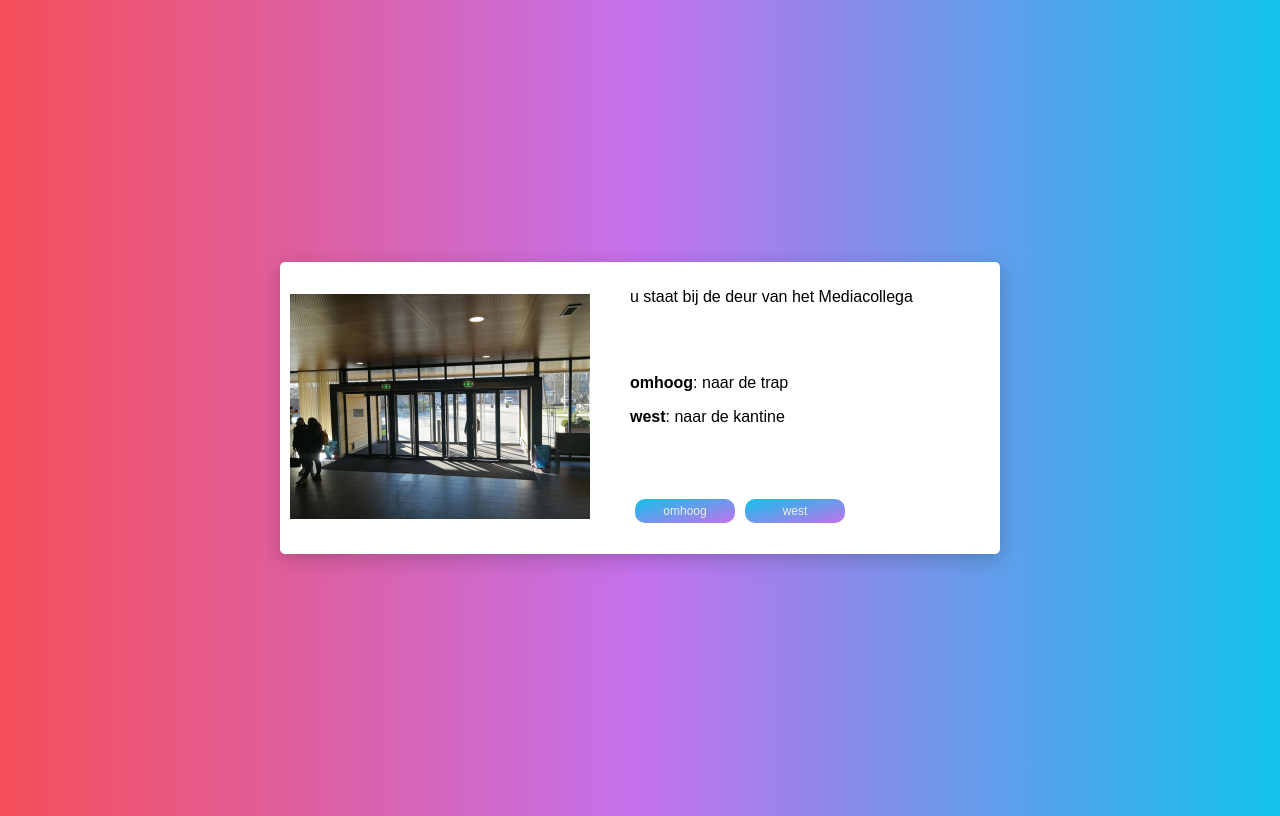
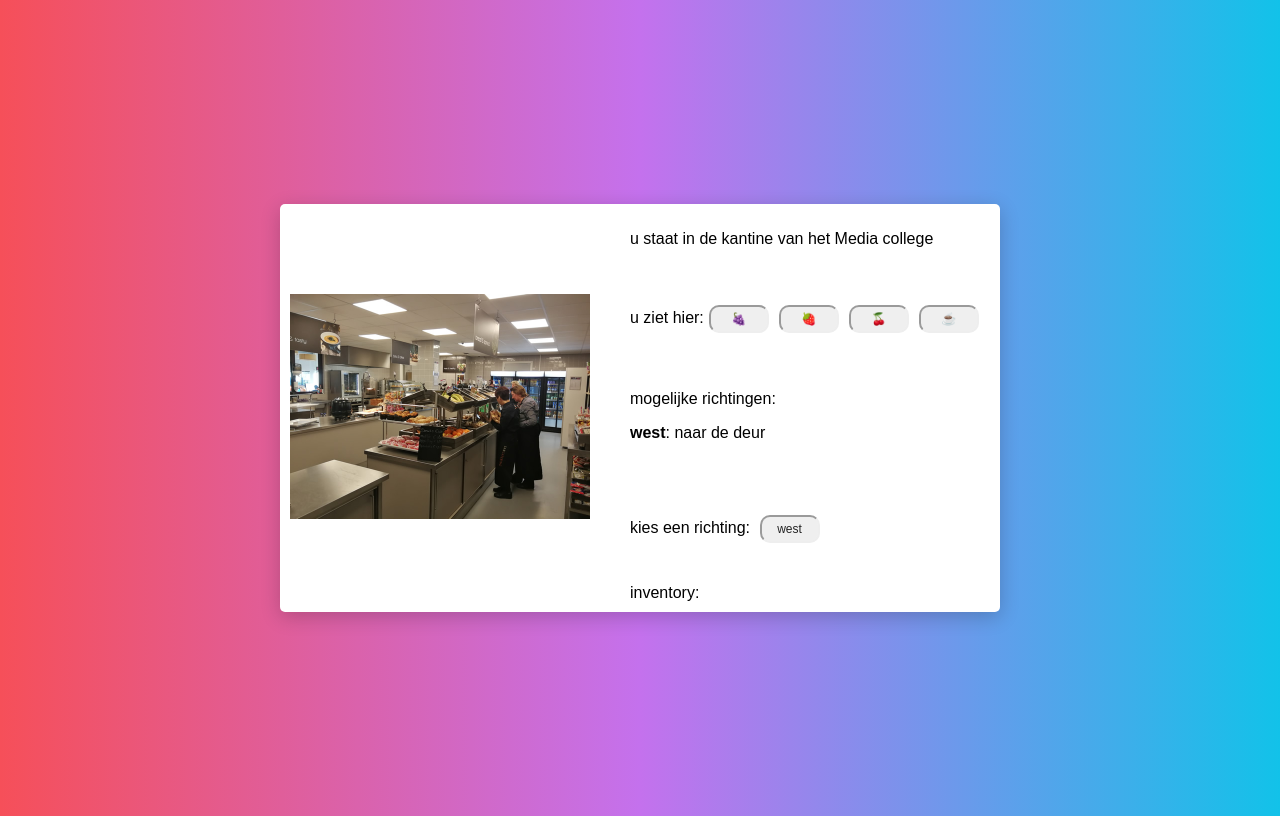
Before and after one commit to djsjollema/textAdventureMa, a plain HTML site: page index.html in a window 1280 px wide. Drawn offline with Linux system fonts and the light colour scheme.

Commit message:
added inventory array

```diff
--- a/index.html
+++ b/index.html
@@ -12,10 +12,15 @@
         <section id="imageBox">
             <img width="300px" id="myImg" src="img/0.jpg" alt="image">
         </section>
+
+        </section>
         <section id="messageBox">
             <p id="descriptionBox"></p>
+            <p id="objectsBox"></p>
             <p id="optionsBox"></p>
             <p id="navBox"></p>
+            <section id="inventoryBox">
+                inventory:
         </section>
     </main>
     <script src="script.js"></script>
--- a/script.js
+++ b/script.js
@@ -4,9 +4,11 @@ const myInput = document.getElementById("myInput");
 const inputButton = document.getElementById("inputButton");
 const descriptionBox = document.getElementById("descriptionBox");
 const optionsBox = document.getElementById("optionsBox");
+const objectsBox = document.getElementById("objectsBox");
 const navBox = document.getElementById("navBox");
+const inventoryBox = document.getElementById("inventoryBox");
 
-let currentPosition = 2;
+let currentPosition = 0;
 
 const places = [
     {
@@ -15,6 +17,12 @@ const places = [
         "image":"img/0.jpg",
         "options":[
             {"direction":"west","destination":2}
+        ],
+        "objects":[
+            { "emoticon":"🍇","object":"grape"},
+            { "emoticon":"🍓","object":"strawberry"},
+            { "emoticon":"🍒","object":"Cherries"},
+            { "emoticon":"☕","object":"coffee"}
         ]
     },
     {
@@ -40,7 +48,7 @@ const places = [
         "description":"u bent in de docentenkamer",
         "image":"img/3.jpg",
         "options":[
-            {"direction":"zuid","destination":4}
+            {"direction":"west","destination":4}
         ]
     },
     {
@@ -90,6 +98,8 @@ const places = [
     }
 ];
 
+let inventory = new Array();
+
 function showLocation(){
     // maak de html-blokken leeg
     navBox.innerHTML = "";
@@ -101,6 +111,9 @@ function showLocation(){
     // zet het juiste plaatje wat hoort bij de positie neer
     myImg.src = places[currentPosition].image;
 
+    navBox.innerHTML = "kies een richting: ";
+    optionsBox.innerHTML = "mogelijke richtingen:";
+
     // ga voor de huide plaats alle elementen in de eigenschap options na
     let possibleDirections = places[currentPosition].options.map((option,i) => {
 
@@ -111,20 +124,48 @@ function showLocation(){
 
         // maak voor iedere direction een button aan
 
-        let btn = document.createElement("input");
-        btn.setAttribute("type","button");
-        btn.setAttribute("class","inputButton");
-        btn.setAttribute("value",option.direction);
-        navBox.appendChild(btn);
+        let nav_btn = document.createElement("input");
+        nav_btn.setAttribute("type","button");
+        nav_btn.setAttribute("class","inputButton");
+        nav_btn.setAttribute("value",option.direction);
+        navBox.appendChild(nav_btn);
 
         // maak voor ieder button een click-handler aan
-        btn.addEventListener("click", ()=>{
+        nav_btn.addEventListener("click", ()=>{
             currentPosition = option.destination;
-
-            //laat van de gekozen destination de lokatie zien
+             //laat van de gekozen destination de lokatie zien
             showLocation();
         });
     });
+
+    objectsBox.innerHTML = "u ziet hier:";
+    //typeof lastname !== "undefined"
+    if(typeof places[currentPosition].objects.length !== "undefined"){
+        console.log('dit zie je dan niet');
+        let availebleObject = places[currentPosition].objects.map((object,i) => {
+            console.log(object);
+            let inv_btn = document.createElement("input");
+            inv_btn.setAttribute("type","button");
+            inv_btn.setAttribute("class","inputButton");
+            inv_btn.setAttribute("value",object.emoticon);
+            objectsBox.appendChild(inv_btn);
+
+            inv_btn.addEventListener('click',()=>{
+                //console.log(object);
+                inventory.push(object);
+                places[currentPosition].objects.splice(i,1);
+                showLocation();
+            })
+        });
+
+    }
+
+    inventoryBox.innerHTML = "inventory: ";
+    inventory.map( object => {
+        inventoryBox.innerHTML += object.emoticon;
+    })
+
+
 }
 
 showLocation();
--- a/style.css
+++ b/style.css
@@ -48,14 +48,14 @@ body{
 }
 
 .inputButton{
-    background: linear-gradient(to top left,  #c471ed, #12c2e9); /* W3C, IE 10+/ Edge, Firefox 16+, Chrome 26+, Opera 12+, Safari 7+ */
-    width: 100px;
-    border:none;
+    /*background: linear-gradient(to top left,  #c471ed, #12c2e9); /* W3C, IE 10+/ Edge, Firefox 16+, Chrome 26+, Opera 12+, Safari 7+ */
+    width: 5em;
+    border:inset 2px;
     padding:5px;
     font-size: 12px;
     border-radius: 10px;
     /*text-transform: capitalize;*/
-    color: #eee;
+    color: #222;
     margin: 5px;
 }
 
```
